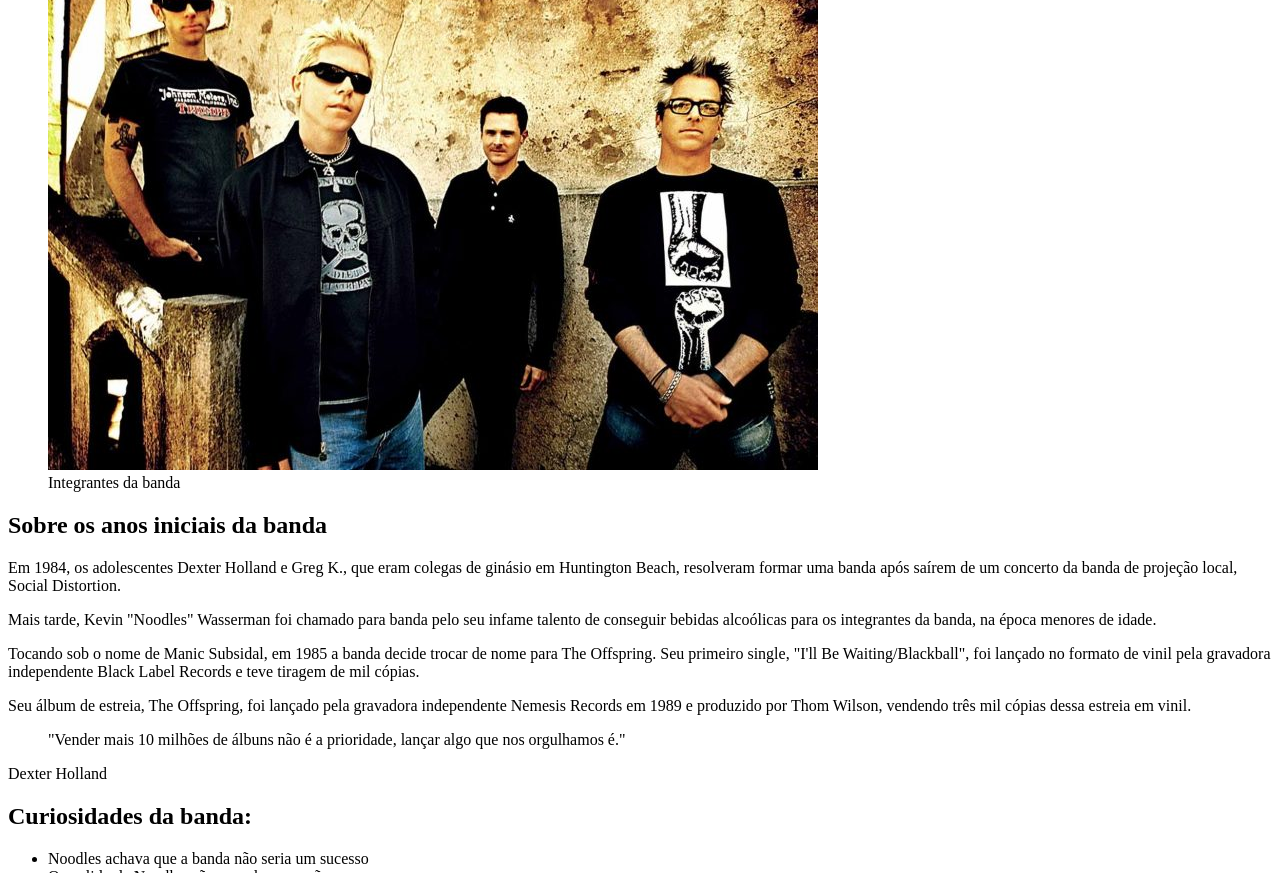
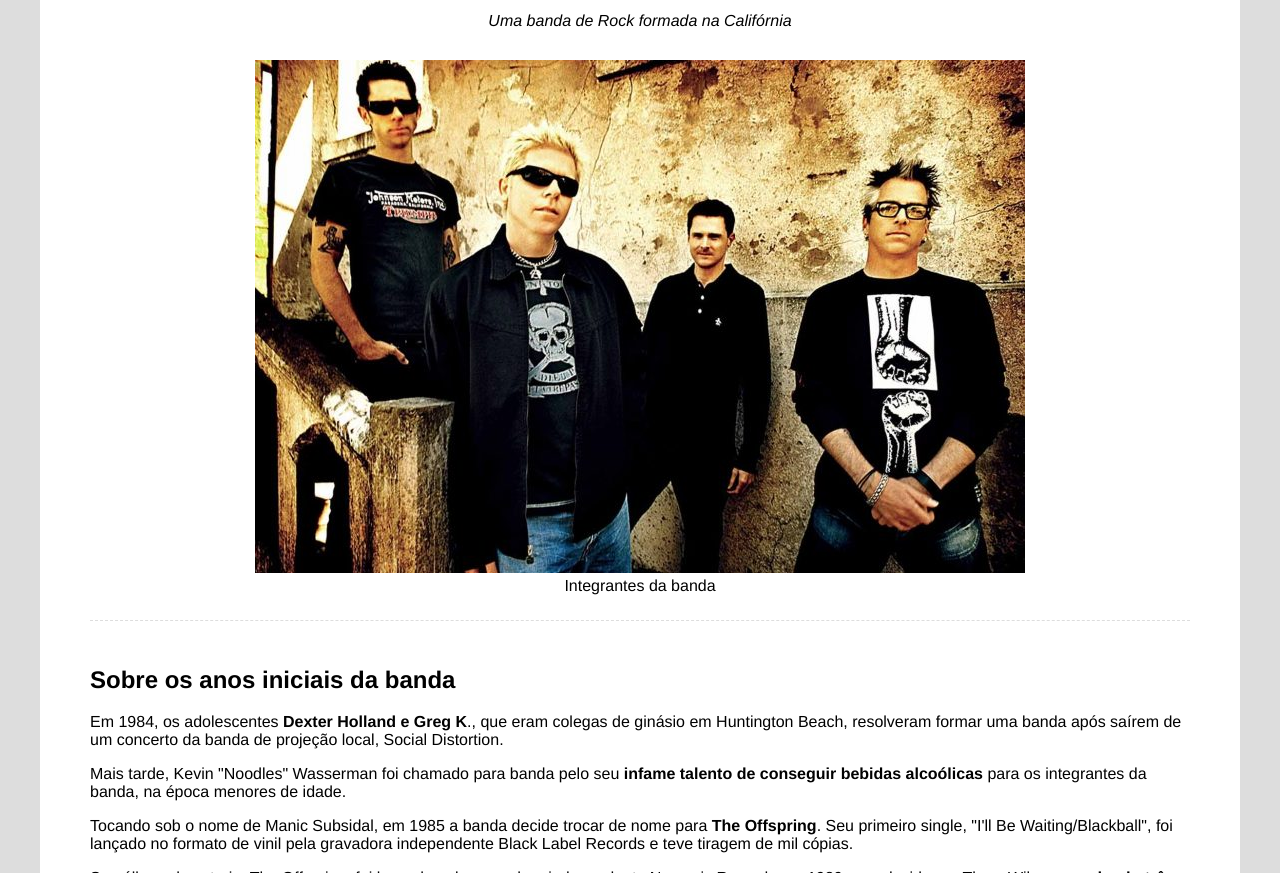
Before and after one commit to EribaldoOliveira/Tributo_-_banda_The_Offspring, a plain HTML site: page index.html in a window 1280 px wide. Shown: the part 157-1030 px from the top of the page. Drawn offline with Linux system fonts and the light colour scheme.

Commit message:
Implementação CSS

```diff
--- /dev/null
+++ b/CSS/styles.css
@@ -0,0 +1,76 @@
+html {
+  font-family: Helvetica;
+  background-color: #ddd;
+}
+
+.container {
+  max-width: 1100px;
+  background-color: #fff;
+  position: relative;
+  margin: 50px auto;
+  padding: 20px 50px;
+}
+
+.bold {
+  font-weight: bold;
+}
+
+/* header */
+.header {
+  text-align: center;
+}
+
+.main-title {
+  font-size: 40px;
+}
+
+.main-paragraph {
+  font-style: italic;
+}
+
+/* Imagem destaque */
+.featured-image {
+  text-align: center;
+  margin-top: 30px;
+}
+
+/* Biografia */
+.biography-container {
+  padding: 25px 0;
+  margin: 25px 0;
+  border-top: 1px dashed #ddd;
+  border-bottom: 1px dashed #ddd;
+}
+
+/* Quotes */
+.quotes-container {
+  background-color: #ddd;
+  padding: 30px;
+}
+
+.quotes-container blockquote {
+  font-weight: bold;
+  font-size: 30px;
+}
+
+.quotes-container p {
+  font-style: italic;
+}
+
+/* Curiosidades */
+.curiosities-container {
+  padding: 25px 0;
+  margin: 25px 0;
+  border-top: 1px dashed #ddd;
+  border-bottom: 1px dashed #ddd;
+}
+
+.curiosities-container li {
+  height: 30px;
+}
+
+/* Imagem bold */
+.img-bold {
+  font-weight: bold;
+  text-align: center;
+}
--- a/index.html
+++ b/index.html
@@ -5,7 +5,7 @@
     <meta http-equiv="X-UA-Compatible" content="IE=edge" />
     <meta name="viewport" content="width=device-width, initial-scale=1.0" />
     <title>Página de Tributo: The Offspring</title>
-    <link rel="stylesheet" href="css/styles.css" />
+    <link rel="stylesheet" href="CSS/styles.css" />
   </head>
   <body>
     <div class="container">
```
